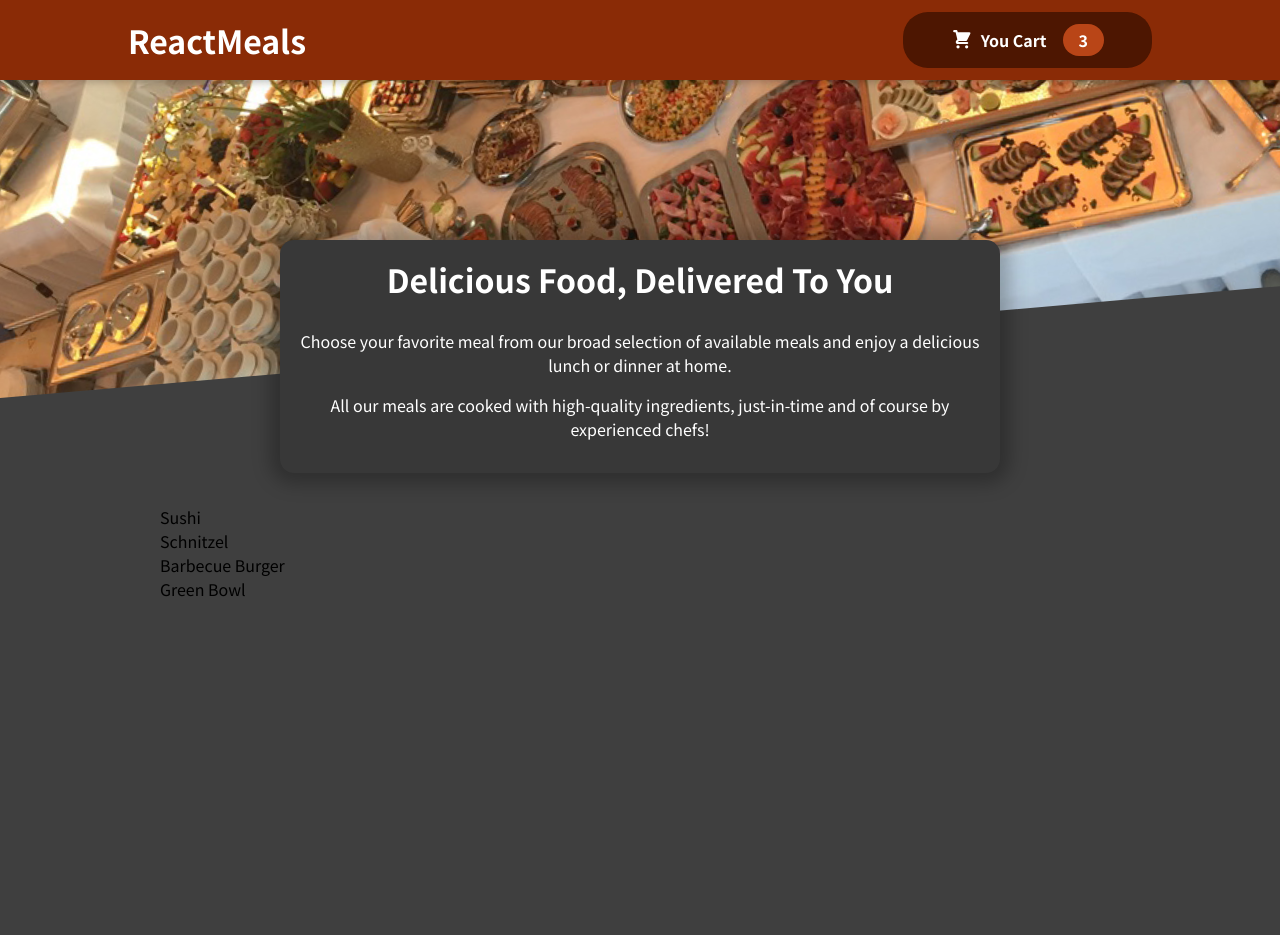
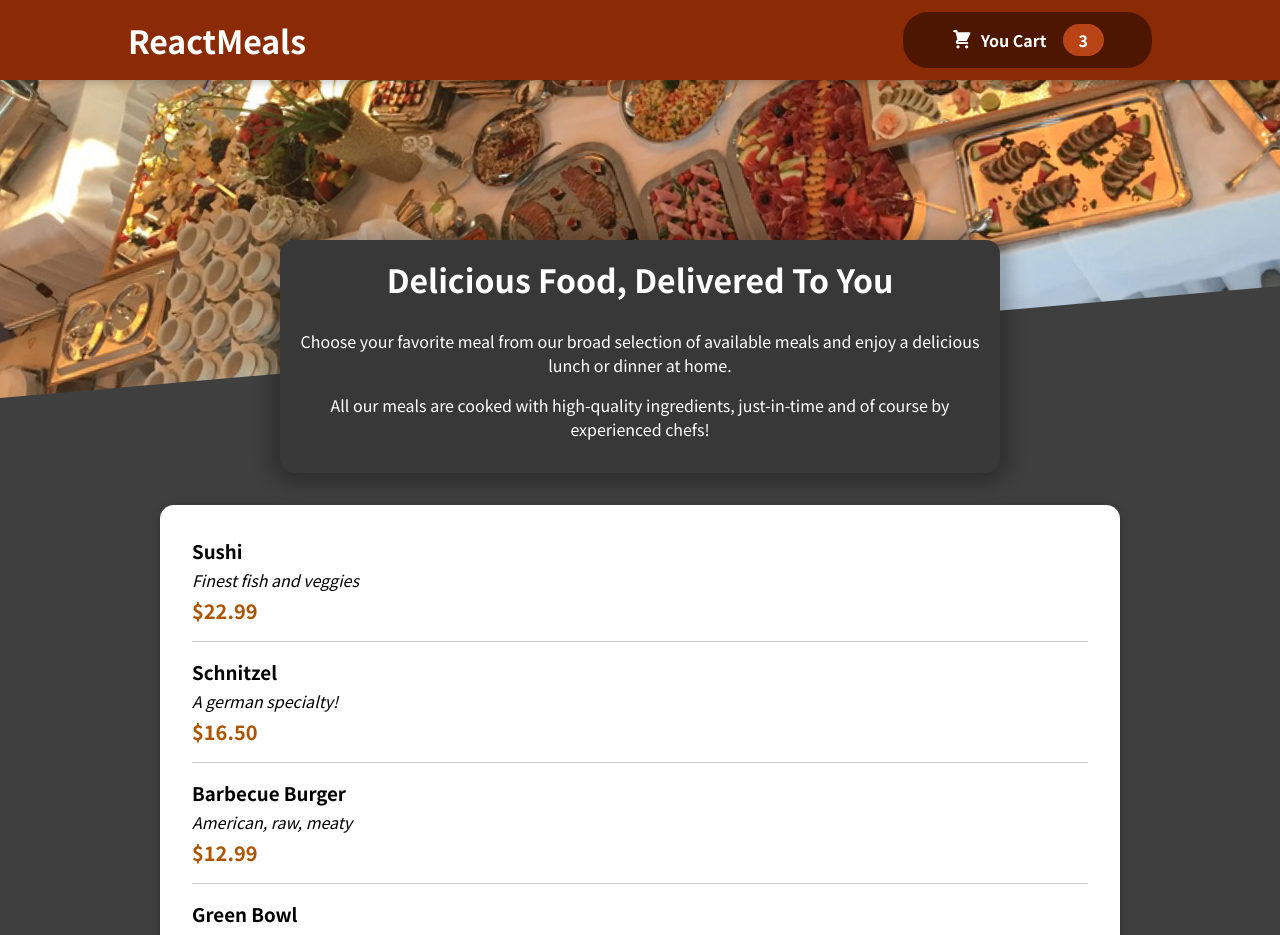
Before and after one commit to elvan/food-order-app-react-example, a JavaScript app: page / in a window 1280 px wide. Shown: the top 935 px of the page. Before the commit the page ends 800 px from the top, so only its background shows below. Built offline with nearby package versions, Linux system fonts and the light colour scheme.

Commit message:
adding individual meal items and displaying them

```diff
--- a/src/components/Meals/AvailableMeals.js
+++ b/src/components/Meals/AvailableMeals.js
@@ -1,4 +1,6 @@
+import Card from '../UI/Card';
 import classes from './AvailableMeals.module.css';
+import MealItem from './MealItem/MealItem';
 
 const DUMMY_MEALS = [
   {
@@ -28,11 +30,21 @@
 ];
 
 const AvailableMeals = () => {
-  const mealsList = DUMMY_MEALS.map(({ id, name }) => <li key={id}>{name}</li>);
+  const mealsList = DUMMY_MEALS.map((meal) => (
+    <MealItem
+      key={meal.id}
+      id={meal.id}
+      name={meal.name}
+      description={meal.description}
+      price={meal.price}
+    />
+  ));
 
   return (
     <section className={classes.meals}>
-      <ul>{mealsList}</ul>
+      <Card>
+        <ul>{mealsList}</ul>
+      </Card>
     </section>
   );
 };
--- /dev/null
+++ b/src/components/Meals/MealItem/MealItem.js
@@ -0,0 +1,17 @@
+import classes from './MealItem.module.css';
+
+const MealItem = (props) => {
+  const price = `$${props.price.toFixed(2)}`;
+  return (
+    <li className={classes.meal}>
+      <div>
+        <h3>{props.name}</h3>
+        <div className={classes.description}>{props.description}</div>
+        <div className={classes.price}>{price}</div>
+      </div>
+      <div></div>
+    </li>
+  );
+};
+
+export default MealItem;
--- /dev/null
+++ b/src/components/Meals/MealItem/MealItem.module.css
@@ -0,0 +1,22 @@
+.meal {
+  display: flex;
+  justify-content: space-between;
+  margin: 1rem;
+  padding-bottom: 1rem;
+  border-bottom: 1px solid #ccc;
+}
+
+.meal h3 {
+  margin: 0 0 0.25rem 0;
+}
+
+.description {
+  font-style: italic;
+}
+
+.price {
+  margin-top: 0.25rem;
+  font-weight: bold;
+  color: #ad5502;
+  font-size: 1.25rem;
+}
--- /dev/null
+++ b/src/components/Meals/MealItem/MealItemForm.js
@@ -0,0 +1,5 @@
+const MealItemForm = (props) => {
+  return <div>Meal Item Form</div>;
+};
+
+export default MealItemForm;
--- /dev/null
+++ b/src/components/UI/Card.js
@@ -0,0 +1,7 @@
+import classes from './Card.module.css';
+
+const Card = (props) => {
+  return <div className={classes.card}>{props.children}</div>;
+};
+
+export default Card;
--- /dev/null
+++ b/src/components/UI/Card.module.css
@@ -0,0 +1,6 @@
+.card {
+  padding: 1rem;
+  box-shadow: 0 2px 8px rgba(0, 0, 0, 0.25);
+  border-radius: 14px;
+  background-color: white;
+}
```
